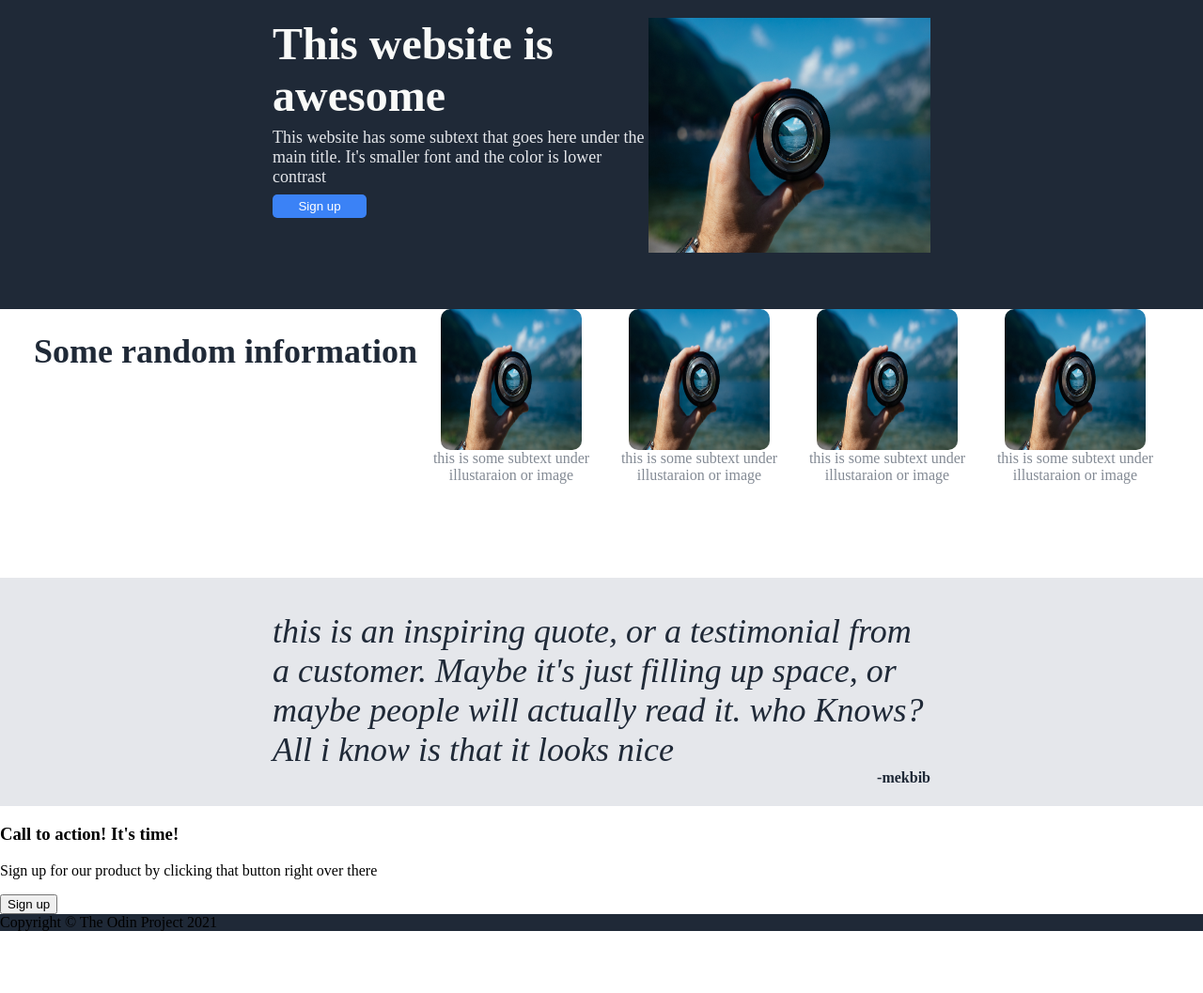
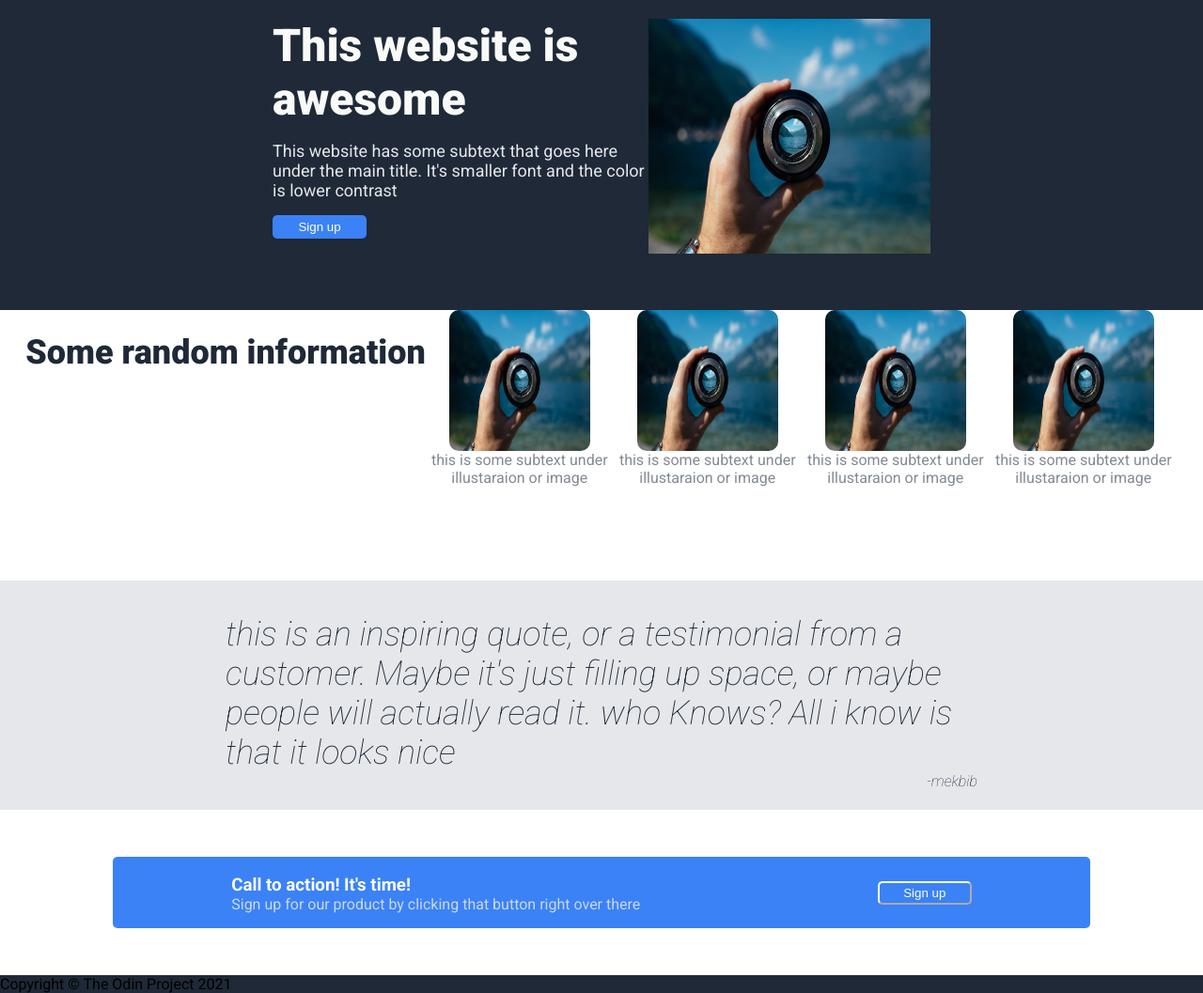
Before and after one commit to kazumaLovesTest/kazuma-landing-page, a plain HTML site: page index.html in a window 1280 px wide. Shown: the part 100-1157 px from the top of the page at 94% size. Before the commit the page ends 1091 px from the top, so only its background shows below. Drawn offline with Linux system fonts and the light colour scheme; files whose address does not match are found by name.

Commit message:
aligned,changed the background,added color to the text and button to the call to banner section

```diff
--- a/css/style.css
+++ b/css/style.css
@@ -6,7 +6,7 @@ html {
 }
 
 body{
-    font-family: 'Times New Roman', Times, serif;
+    font-family:'Roboto','Times New Roman', Times, serif;
     display: flex;
     flex-direction: column;
     height: 100vh;
@@ -33,15 +33,7 @@ body{
     text-decoration: none;
     color: #9499a1;
 }
-.main-text {
-    font-size: 48px;
-    font-weight: 800;
-    color: #f9faf8;
-}
-.secondary-text{
-    font-size: 18px;
-    color: #E5E7EB;
-}
+
 .header .logo{
     font-size: 24px;
 }
@@ -52,16 +44,26 @@ body{
 .text {
     display: flex;
     width: 400px;
-    height:220px;
     flex-wrap: wrap;
 }
-.text button{
+.main-text {
+    font-size: 48px;
+    font-weight: 800;
+    color: #f9faf8;
+}
+.secondary-text{
+    font-size: 18px;
+    color: #E5E7EB;
+}
+.hero button,.sign button{
     background-color: #3b82f6;
     color: white;
     border-radius: 5px;
-    border: 0px;
     width: 100px;
     height: 25px;
+}
+.hero button{
+    border:0px;
 }
 .information {
     display: flex;
@@ -105,14 +107,40 @@ body{
     color: #1f2937 ;
 }
 .quote p{
-    width: 700px;
+
     font-size: 36px;
-    font-style: italic;
+
     font-weight: 300;
     margin-bottom: 0px;
 }
 .quote h4{
     margin-top: 0px;
-    width: 700px;
     text-align: end;
 }
+.quote h4, .quote p{
+    width: 800px;
+    font-weight: 200;
+    font-style: italic;
+}
+.sign {
+    background-color: #3b82f6;
+    border-radius: 5px;
+    display: flex;
+    justify-content: space-around;
+    margin: 50px 120px;
+}
+.sign h3{
+    color:white;
+    margin-bottom: 0;
+}
+.sign p{
+    margin-top: 0;
+    color:#cad7ec;
+}
+
+
+.sign button{
+    align-self: center;
+    border-color: white;
+    border-width: 2px;
+}
--- a/index.html
+++ b/index.html
@@ -6,6 +6,9 @@
         <meta name="viewport" content="width=device-width, initial-scale=1.0">
         <title>landing page</title>
         <link rel="stylesheet" href="C:\Users\mekbi\Documents\the_odin_projects\kazuma-landing-page\css\style.css">
+        <link rel="preconnect" href="https://fonts.googleapis.com">
+<link rel="preconnect" href="https://fonts.gstatic.com" crossorigin>
+<link href="https://fonts.googleapis.com/css2?family=Roboto:ital,wght@0,100;0,300;0,400;0,500;0,700;0,900;1,100;1,300;1,400;1,500;1,700;1,900&display=swap" rel="stylesheet">
     </head>
     <body>
     <div class = "header">
```
